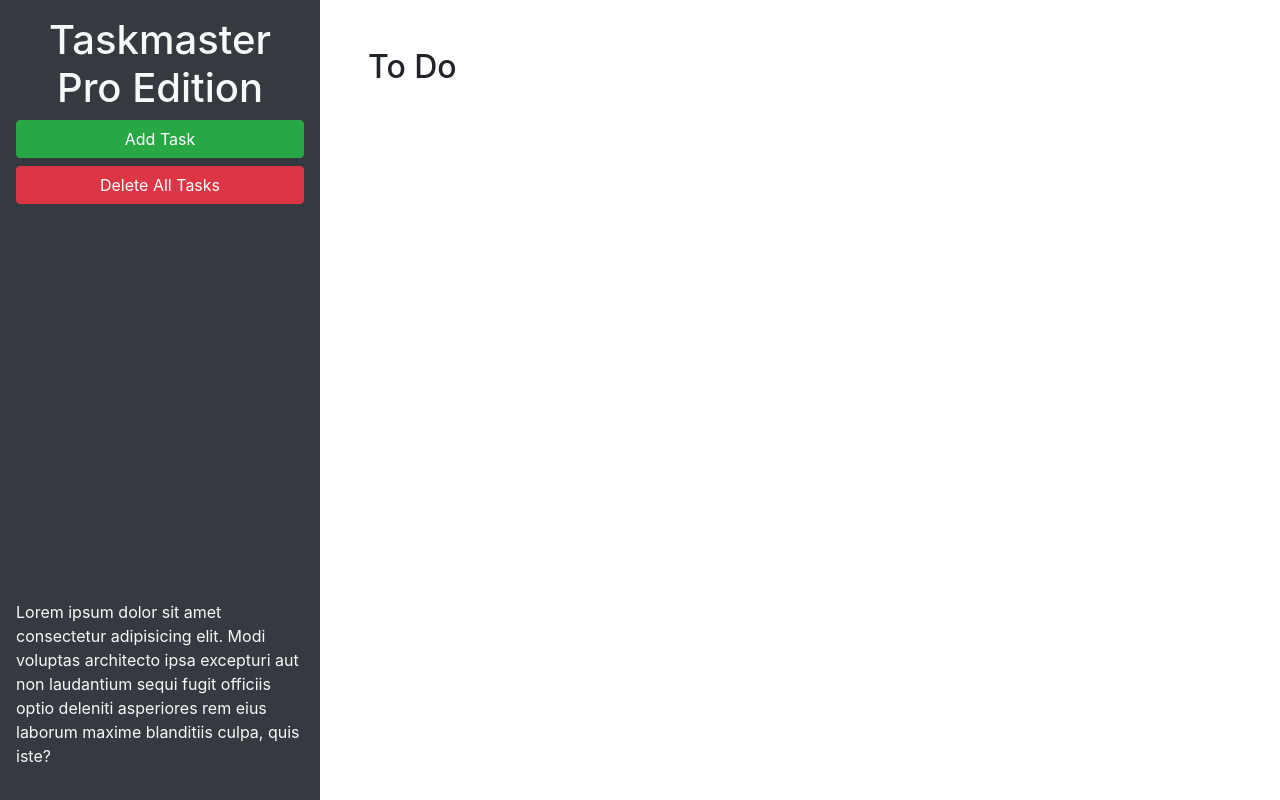
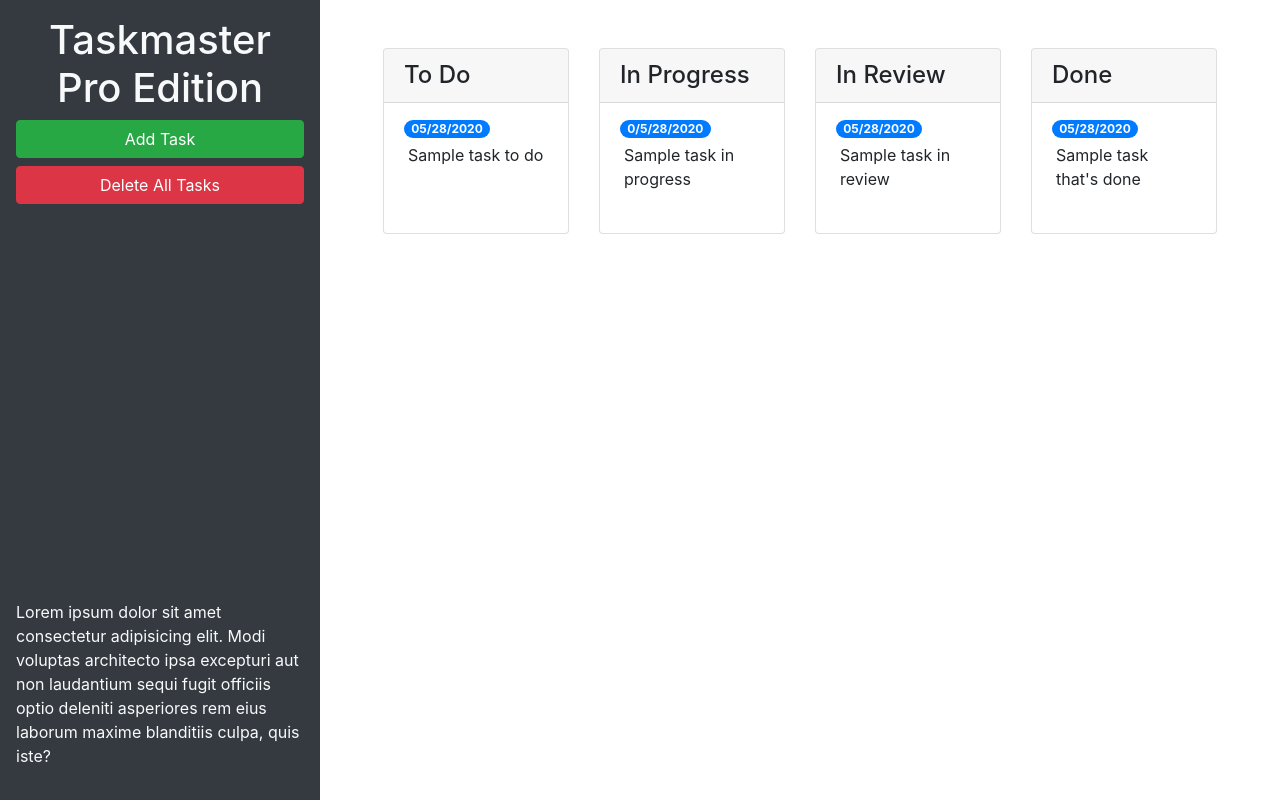
Before and after one commit to ARestrepo12/taskmaster-pro, a plain HTML site: page index.html in a window 1280 px wide. Drawn offline with nearby package versions, Linux system fonts and the light colour scheme.

Commit message:
adding four columns with bootstrap

```diff
--- a/index.html
+++ b/index.html
@@ -24,9 +24,62 @@
       </p>
     </header>
     <main class="col-12 col-lg-9">
-      <div class="m-5">
-        <h2>To Do</h2>
-        <ul id="list-toDo" class="list-group"> </ul>
+      <div class="m-5 row justify-content-around">
+        <div class="col-12 col-md-6 col-xl-3 mb-3">
+          <div class="card">
+            <h4 class="card-header">
+              To Do
+              </h4>
+        <ul id="list-toDo" class="list-group list-group-flush">
+          <li class="list-group-item">
+            <span class="badge badge-primary badge-pill">05/28/2020</span>
+            <p class="m-1">Sample task to do</p>
+          </li>
+        </ul>
+      </div>
+      </div>
+      <div class="col-12 col-md-6 col-xl-3 mb-3">
+        <div class="card">
+          <h4 class="card-header">
+            In Progress
+            </h4>
+        <ul id="list-inProgress" class="list-group list-group-flush">
+          <li class="list-group-item">
+            <span class="badge badge-primary badge-pill">0/5/28/2020</span>
+            <p class="m-1">Sample task in progress</p>
+          </li>
+        </ul>
+        </div>
+      </div>
+      <div class="col-12 col-md-6 col-xl-3 mb-3">
+        <div class="card">
+          <h4 class="card-header">
+            In Review
+            </h4>
+        <ul id="list-inReview" class="list-group list-group-flush">
+          <li class="list-group-item">
+            <span class="badge badge-primary badge-pill">05/28/2020</span>
+            <p class="m-1">Sample task in review</p>
+          </li>
+        </ul>
+      </div>
+      </div>
+      <!-- in review end -->
+      <!-- done start -->
+      <div class="col-12 col-md-6 col-xl-3 mb-3">
+        <div class="card">
+          <h4 class="card-header">
+            Done
+            </h4>
+        <ul id="list-done" class="list-group list-group-flush">
+          <li class="list-group-item">
+            <span class="badge badge-primary badge-pill">05/28/2020</span>
+            <p class="m-1">Sample task that's done</p>
+          </li>
+        </ul>
+      </div>
+      </div>
+      <!-- done end -->
       </div>
     </main>
   </div>
@@ -46,11 +99,11 @@
           <form>
             <div class="form-group">
               <label for="modalTaskDescription">Task description</label>
-              <textarea id="modalTaskDescription" rows="3"></textarea>
+              <textarea id="modalTaskDescription" rows="3"class="form-control" ></textarea>
             </div>
             <div class="form-group">
               <label for="modalDueDate">Due date</label>
-              <input type="text" id="modalDueDate" placeholder="mm/dd/yyyy" autocomplete="off" />
+              <input type="text" class="form-control" id="modalDueDate" placeholder="mm/dd/yyyy" autocomplete="off" />
             </div>
           </form>
         </div>
```
